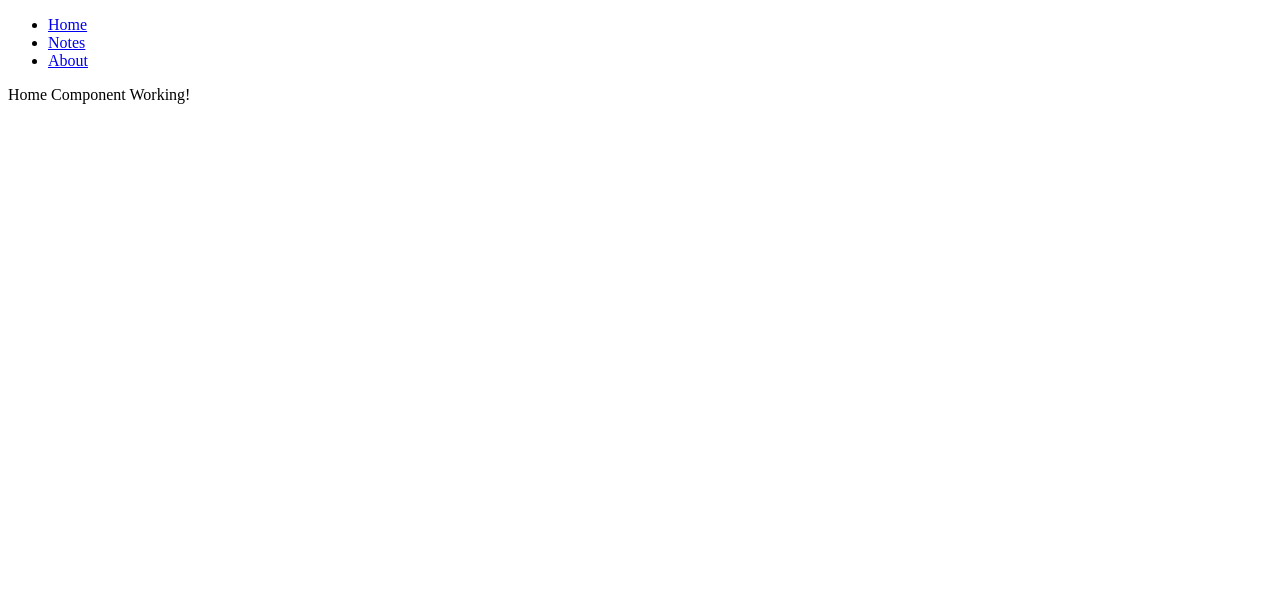
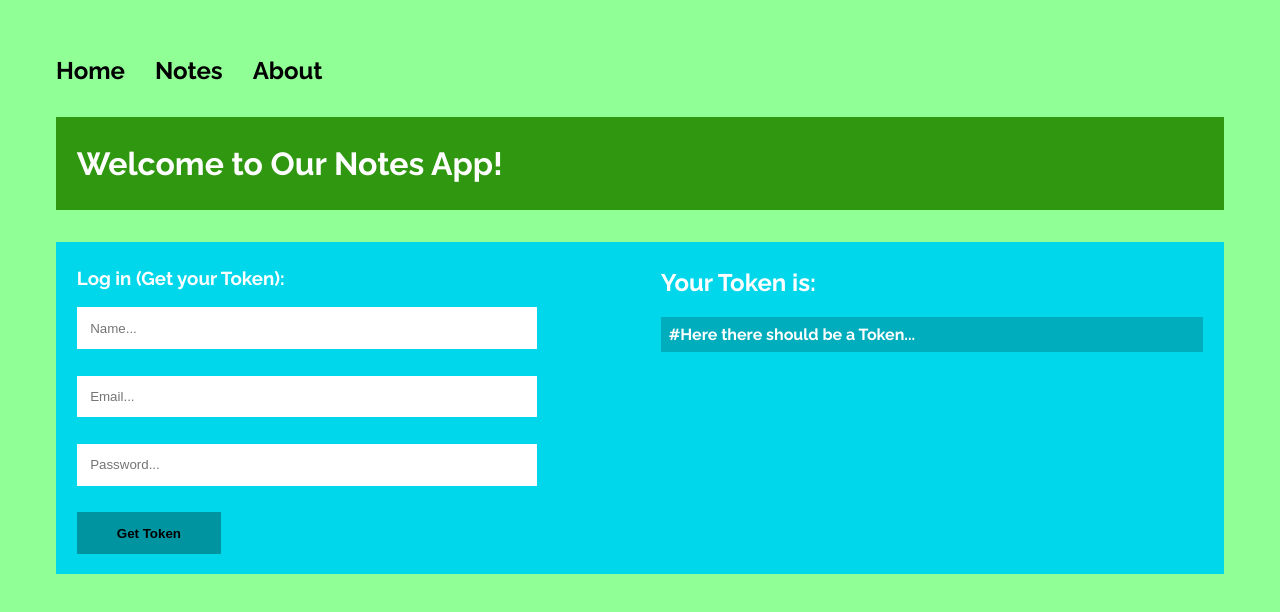
Before and after one commit to Luisemg/Notepad-DAW, an Angular app: page / in a window 1280 px wide. Shown: the top 612 px of the page. Built offline with nearby package versions, Linux system fonts and the light colour scheme.

Commit message:
Add Home Template #3

```diff
--- a/src/app/home/home.component.css
+++ b/src/app/home/home.component.css
@@ -0,0 +1,49 @@
+.container {
+    display: grid;
+    grid-template-columns: 50% auto;
+}
+
+.col {
+    padding: .4em 1.3em;
+}
+
+.color-dark{
+    background: #2f9710;
+}
+
+.color-light{
+    margin-top: 2em;
+    background: #01d7eb;
+}
+
+input.txt {
+    border: 0;
+    padding: 1em;
+    width: 80%;
+    margin-bottom: 2em;
+}
+
+input.pwd {
+    border: 0;
+    padding: 1em;
+    width: 80%;
+    margin-bottom: 2em;
+}
+
+input.btn {
+    border: 0;
+    display: block;
+    padding: 1em 3em;
+    background: #0094a1;
+    columns: #000000;
+    margin-bottom:  1em;
+    font-weight: bold;
+    cursor:pointer;
+}
+
+.life-container {
+    background: #00adbc;
+    padding: .5em;
+    font-weight: bold;
+    cursor: pointer;
+}
--- a/src/app/home/home.component.html
+++ b/src/app/home/home.component.html
@@ -1 +1,23 @@
-<p>Home Component Working!</p>
+<div class="container color-dark">
+    <div class="col">
+        <h1>Welcome to Our Notes App!</h1>
+    </div>
+</div>
+
+<div class="container color-light">
+    <div class="col">
+        <h3>Log in (Get your Token):</h3>
+        <form>
+            <input type="text" class="txt" name="user" placeholder="Name...">
+            <input type="text" class="txt" name="email" placeholder="Email...">
+            <input type="password" class="pwd" name="password" placeholder="Password...">
+            <input type="submit" class="btn" value="Get Token">
+        </form>
+    </div>
+    <div class="col">
+        <h2>Your Token is: </h2>
+        <p class="life-container">
+            #Here there should be a Token...
+        </p>
+    </div>
+</div>
--- a/src/app/notes/notes.component.css
+++ b/src/app/notes/notes.component.css
@@ -0,0 +1,40 @@
+.container {
+    display: grid;
+    grid-template-columns: 50% auto;
+}
+
+.col {
+    padding: .4em 1.3em;
+}
+
+.color-dark{
+    background: #2885c4;
+}
+
+.color-ligth{
+    background: #57B3F1;
+}
+
+input.txt {
+    border: 0;
+    padding: 1em;
+    width: 80%;
+    margin-bottom: 2em;
+}
+
+input.btn {
+    border: 0;
+    display: block;
+    padding: 1em 3em;
+    background: #A5F883;
+    color:#003A61;
+    margin-bottom:  1em;
+    cursor:pointer;
+}
+
+.life-container {
+    background: #3fA0E1;
+    padding: .5em;
+    font-weight: bold;
+    cursor: pointer;
+}
--- a/src/styles.css
+++ b/src/styles.css
@@ -1 +1,29 @@
-/* You can add global styles to this file, and also import other style files */
+@import url('https://fonts.googleapis.com/css?family=Raleway:300,700');
+
+body {
+    background: #90ff96;
+    padding: 3em;
+    font-family: 'Raleway', 'Arial';
+    color: #fff;
+}
+
+ul {
+    list-style-type: none;
+    margin: 0 0 2em 0;
+    padding: 0;
+}
+
+ul li {
+    display: inline;
+    margin-right: 30px;
+}
+
+ul li a {
+    font-size: 1.5em;
+}
+
+a {
+    color: #000;
+    text-decoration: none;
+    font-weight: bold;
+}
```
